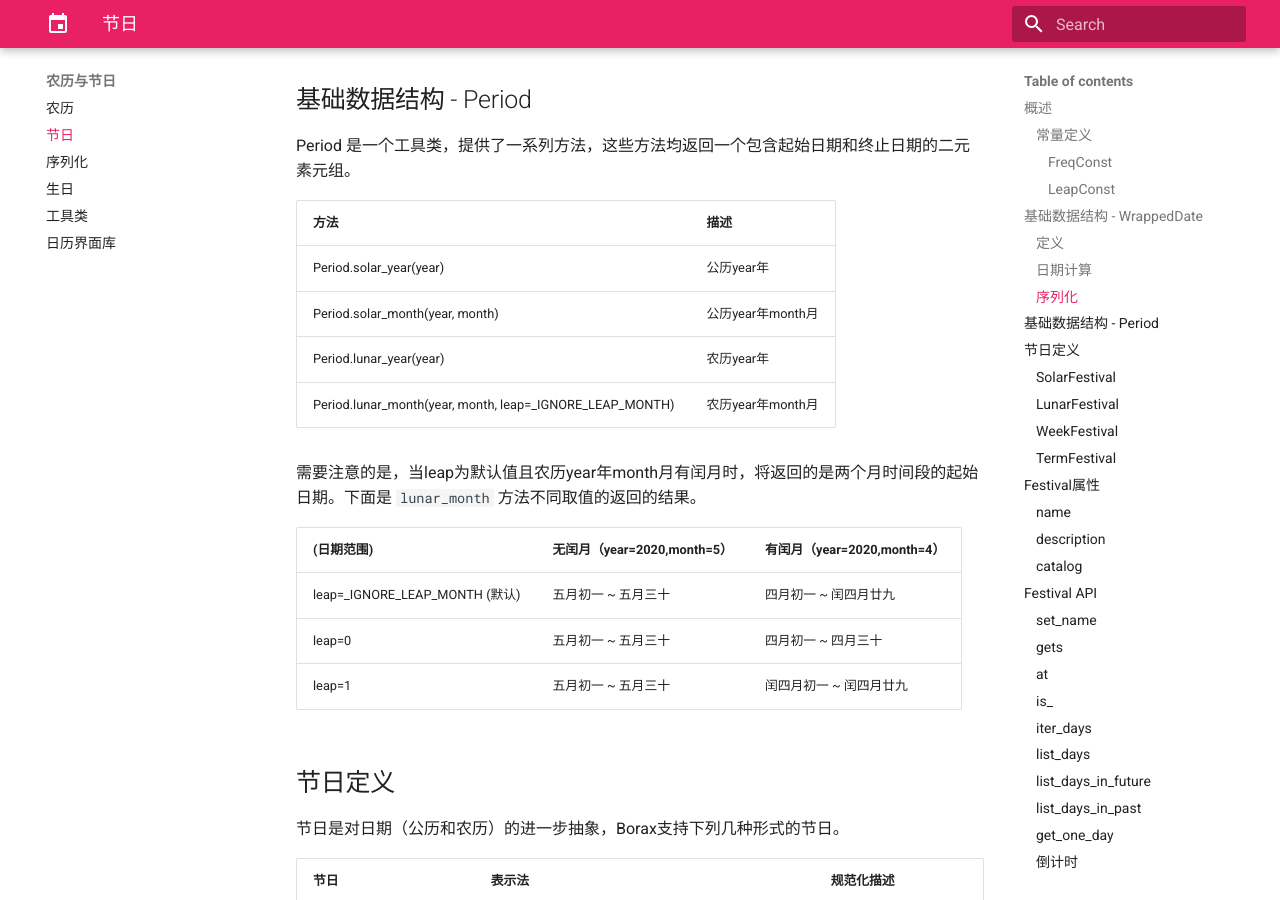
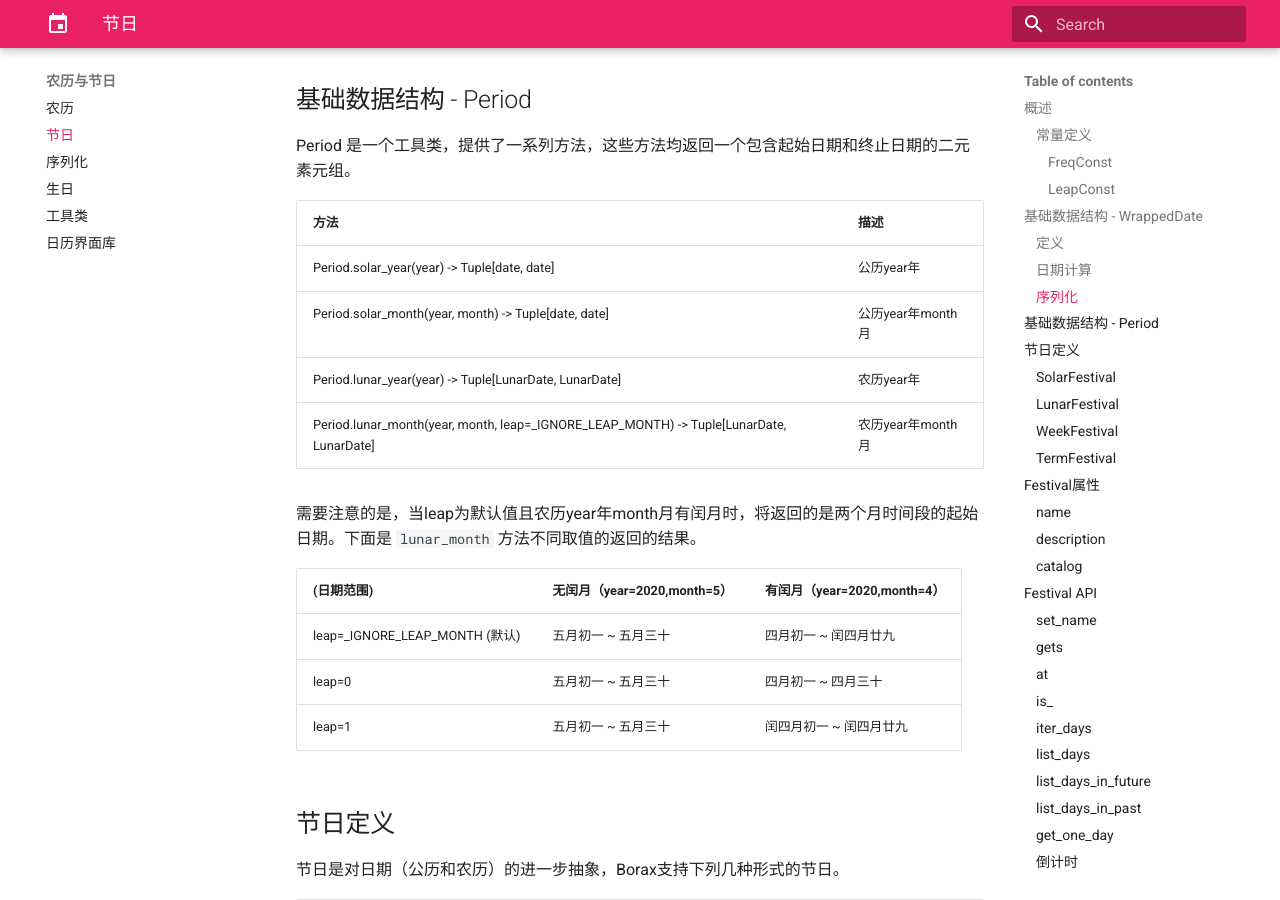
Before and after one commit to kinegratii/borax, an MkDocs documentation site: the page built from docs/guides/festivals2.md, in a window 1280 px wide and 900 px high, scrolled down 2390 px. Built offline with MkDocs 1.6.1 and Material for MkDocs 9.7.7, drawn with Linux system fonts in a browser that asks for light colours; some of the changed text lies outside the part shown.

Commit message:
Add FestivalLibrary.extend_term_festivals

````diff
--- a/docs/guides/festivals2.md
+++ b/docs/guides/festivals2.md
@@ -88,12 +88,12 @@
 
 Period 是一个工具类，提供了一系列方法，这些方法均返回一个包含起始日期和终止日期的二元素元组。
 
-| 方法                                                     | 描述              |
-| -------------------------------------------------------- | ----------------- |
-| Period.solar_year(year)                                  | 公历year年        |
-| Period.solar_month(year, month)                          | 公历year年month月 |
-| Period.lunar_year(year)                                  | 农历year年        |
-| Period.lunar_month(year, month, leap=_IGNORE_LEAP_MONTH) | 农历year年month月 |
+| 方法                                                         | 描述              |
+| ------------------------------------------------------------ | ----------------- |
+| Period.solar_year(year) -> Tuple[date, date]                 | 公历year年        |
+| Period.solar_month(year, month) -> Tuple[date, date]         | 公历year年month月 |
+| Period.lunar_year(year) -> Tuple[LunarDate, LunarDate]       | 农历year年        |
+| Period.lunar_month(year, month, leap=_IGNORE_LEAP_MONTH) -> Tuple[LunarDate, LunarDate] | 农历year年month月 |
 
 
 需要注意的是，当leap为默认值且农历year年month月有闰月时，将返回的是两个月时间段的起始日期。下面是 `lunar_month` 方法不同取值的返回的结果。
@@ -376,7 +376,7 @@
 ### 倒计时
 
 ```python
-Festival.countdown(date_obj: MixedDate = None) -> Tuple[int, Optional[WrappedDate]])
+Festival.countdown(date_obj: MixedDate = None) -> Tuple[int, Optional[WrappedDate]]
 ```
 
 计算本 festival 匹配的日期距离 date_obj 的天数及其日期。
@@ -416,6 +416,16 @@
 ```
 
 添加多个节日对象，类似于 extend 方法，但是如果code已经存在则不再加入。
+
+### extend_term_festivals
+
+> Add in v4.0.1
+
+```
+FestivalLibrary.extend_term_festivals()
+```
+
+添加24个节气节日。
 
 ### delete_by_indexes
 
````
Also changed, not shown: 3 other files.
